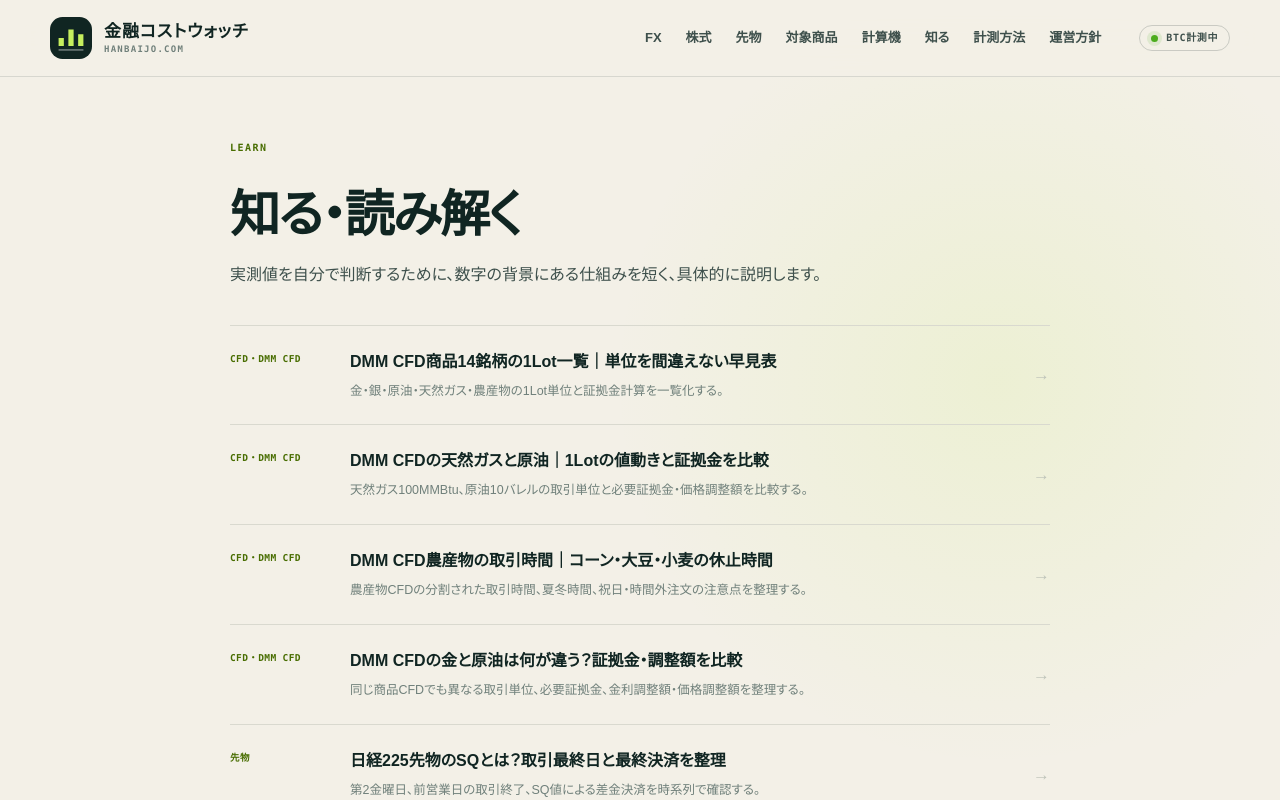
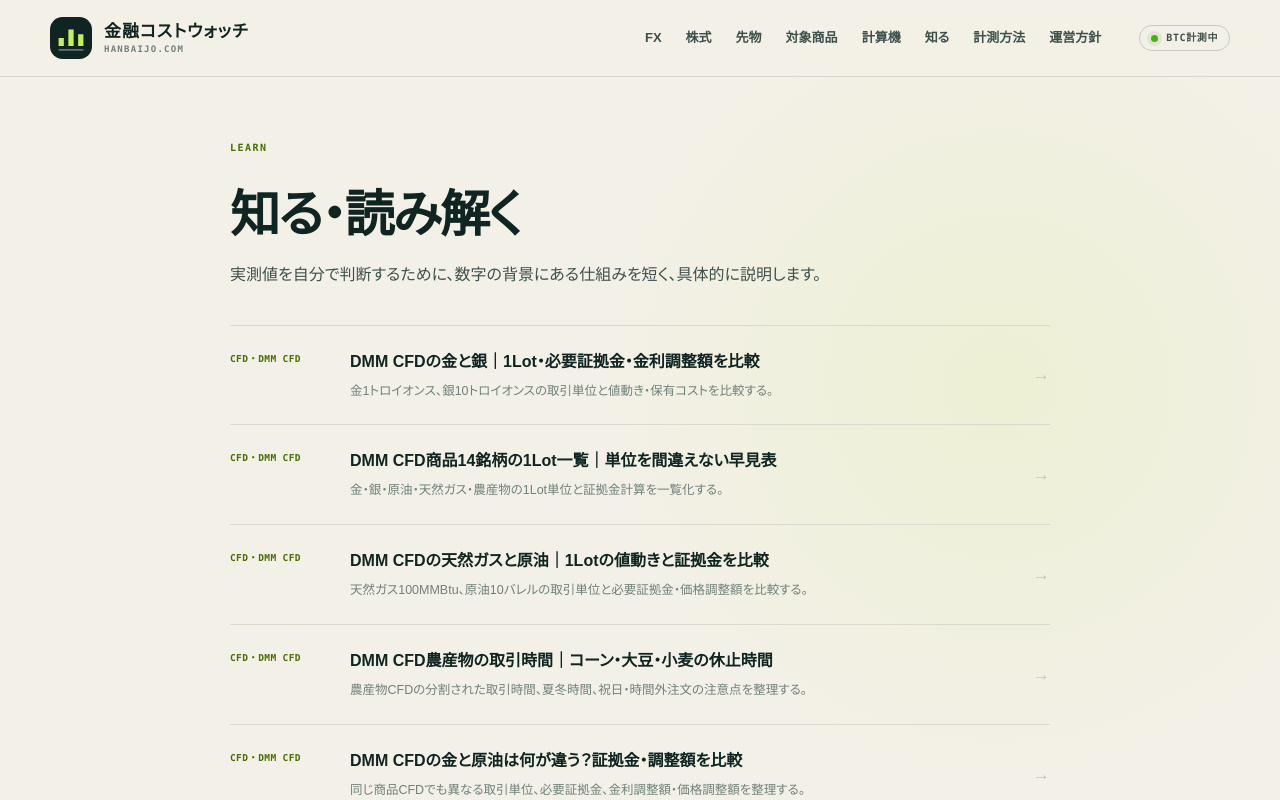
Before and after one commit to mrok18/hanbaijo, a Next.js app: page /articles in a window 1280 px wide. Shown: the top 800 px of the page. Built offline with nearby package versions, Linux system fonts and the light colour scheme.

Commit message:
feat: add DMM CFD gold silver guide

```diff
--- a/app/articles/posts.ts
+++ b/app/articles/posts.ts
@@ -1,4 +1,5 @@
 export const POSTS = [
+  { slug: 'dmm-cfd-gold-vs-silver', category: 'CFD・DMM CFD', title: 'DMM CFDの金と銀｜1Lot・必要証拠金・金利調整額を比較', desc: '金1トロイオンス、銀10トロイオンスの取引単位と値動き・保有コストを比較する。' },
   { slug: 'dmm-cfd-commodity-lot-list', category: 'CFD・DMM CFD', title: 'DMM CFD商品14銘柄の1Lot一覧｜単位を間違えない早見表', desc: '金・銀・原油・天然ガス・農産物の1Lot単位と証拠金計算を一覧化する。' },
   { slug: 'dmm-cfd-natural-gas-vs-oil', category: 'CFD・DMM CFD', title: 'DMM CFDの天然ガスと原油｜1Lotの値動きと証拠金を比較', desc: '天然ガス100MMBtu、原油10バレルの取引単位と必要証拠金・価格調整額を比較する。' },
   { slug: 'dmm-cfd-agriculture-trading-hours', category: 'CFD・DMM CFD', title: 'DMM CFD農産物の取引時間｜コーン・大豆・小麦の休止時間', desc: '農産物CFDの分割された取引時間、夏冬時間、祝日・時間外注文の注意点を整理する。' },
```
Also changed, not shown: app/articles/dmm-cfd-gold-vs-silver/page.tsx (added, +1 -0 lines).
